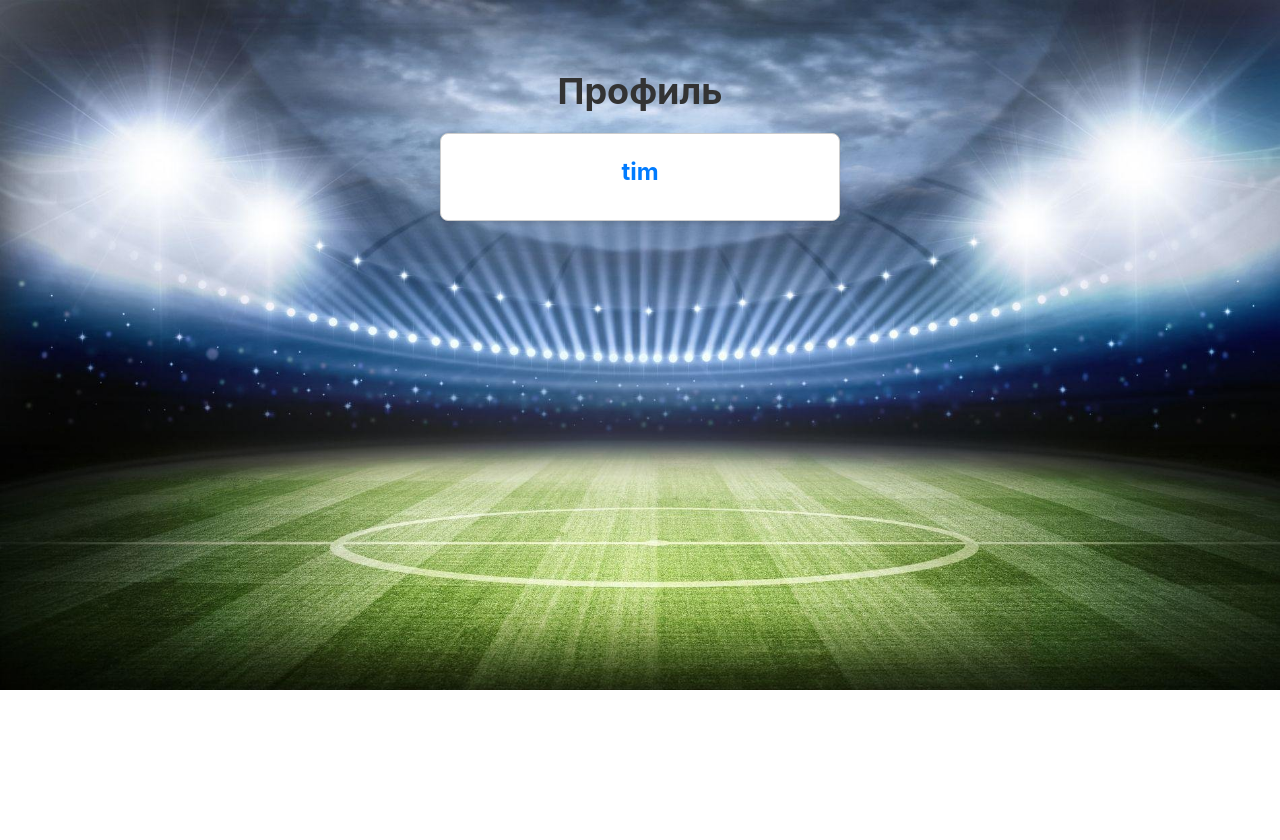
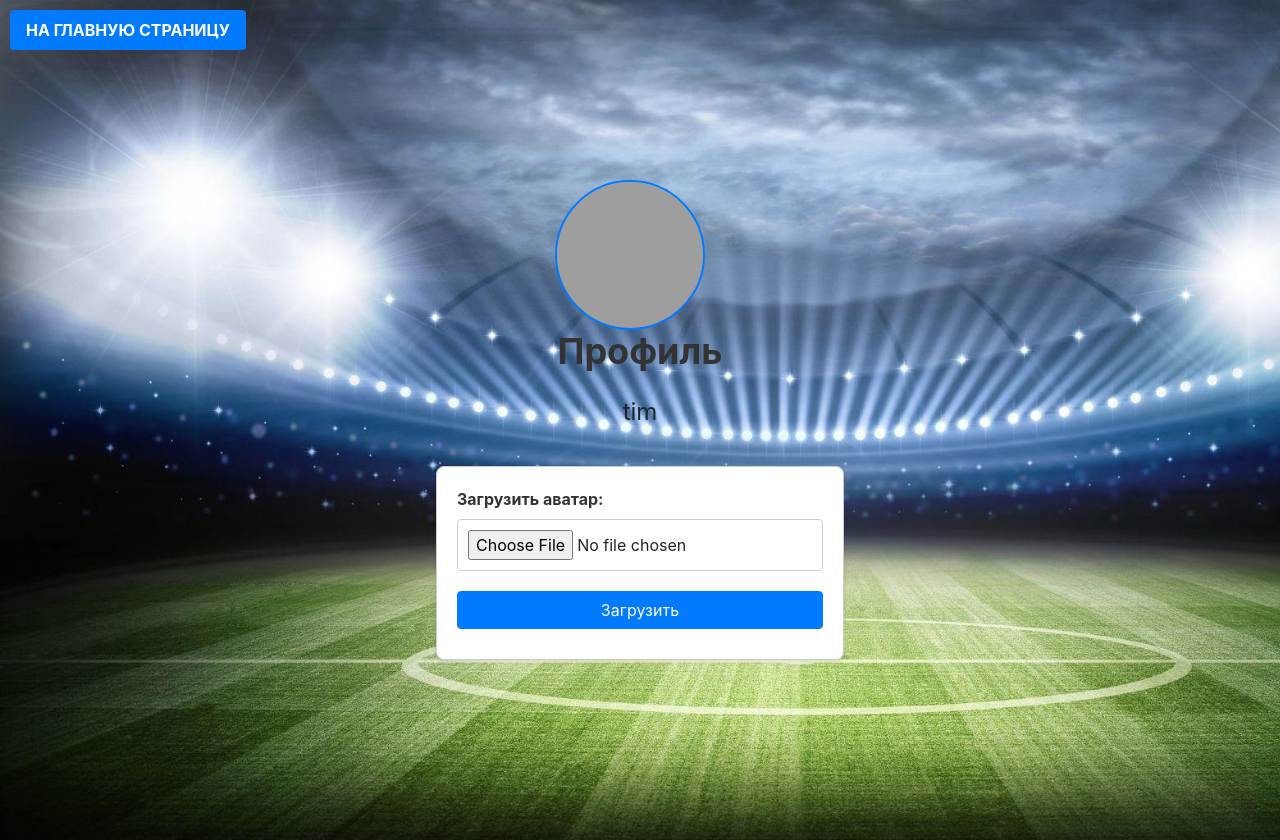
Before and after one commit to tim8006/Football-website, a Flask app: page /profile in a window 1280 px wide. Before the commit the page ends 690 px from the top, so only its background shows below. Run offline with Flask 2, Linux system fonts and the light colour scheme; a user stored in the database is signed in; some libraries are stand-ins or nearby versions; grey boxes are pictures that could not be loaded.

Commit message:
Комит

```diff
--- a/static/css/styles.css
+++ b/static/css/styles.css
@@ -101,54 +101,54 @@ input[type="submit"] {
 
 
 .profile-container {
-    margin-top: 50px;
+    display: flex;
+    align-items: center;
+    justify-content: center;
+    height: 100vh;
+}
+.home-button {
+    position: absolute;
+    top: 10px;
+    left: 10px;
+    padding: 10px;
+    background-color: #007bff;
+    color: white;
+    text-decoration: none;
+}
+.profile-info {
+    display: flex;
+    flex-direction: column;
+    align-items: center;
+}
+
+.profile-avatar-frame {
+    width: 150px;
+    height: 150px;
+    border: 2px solid #007bff;
+    border-radius: 50%;
+    overflow: hidden;
+    margin-right: 20px;
+}
+
+.profile-avatar-frame img {
+    width: 100%;
+    height: 100%;
+    object-fit: cover;
+}
+
+.profile-name {
     text-align: center;
 }
+
 h1 {
     font-size: 36px;
     font-weight: bold;
     color: #333;
     margin-bottom: 20px;
 }
-.profile-info {
-    border: 1px solid #ccc;
-    padding: 20px;
-    border-radius: 8px;
-    background-color: #fff;
-    box-shadow: 0 2px 4px rgba(0, 0, 0, 0.1); /* Добавить тень */
-    max-width: 400px;
-    margin: 0 auto;
-}
+
 .profile-username {
     font-size: 24px;
-    font-weight: bold;
-    color: #007bff;
-    margin-bottom: 10px;
-}
-.profile-avatar {
-    width: 150px;
-    height: 150px;
-    border-radius: 50%;
-    object-fit: cover;
-    margin-bottom: 20px;
-}
-.profile-form-container {
-    margin-top: 20px;
-}
-.profile-form-container form {
-    display: inline-block;
-}
-.profile-form-container form input[type="submit"] {
-    padding: 10px 20px;
-    font-size: 16px;
-    background-color: #007bff;
-    color: #fff;
-    border: none;
-    border-radius: 4px;
-    cursor: pointer;
-}
-.profile-form-container form input[type="submit"]:hover {
-    background-color: #0069d9;
 }
 
 .register-container {
@@ -251,3 +251,21 @@ th {
 .team_stats-text-center {
     text-align: center;
 }
+
+.home-button {
+    display: inline-block;
+    padding: 8px 16px;
+    font-size: 1em;
+    font-weight: bold;
+    text-transform: uppercase;
+    color: #fff;
+    background-color: #007bff;
+    border: none;
+    border-radius: 4px;
+    text-decoration: none;
+    transition: background-color 0.3s ease;
+}
+
+.home-button:hover {
+    background-color: #0056b3;
+}}
--- a/templates/profile.html
+++ b/templates/profile.html
@@ -9,9 +9,25 @@
 </head>
 <body>
     <div class="profile-container">
-        <h1>Профиль</h1>
+        <a href="{{ url_for('index') }}" class="home-button">На главную страницу</a>
         <div class="profile-info">
-            <p class="profile-username">{{ username }}</p>
+            <div class="profile-avatar-frame">
+                {% if session['avatar'] %}
+                    <img src="{{ url_for('static', filename='images/' ~ session['avatar']) }}" alt="Аватар">
+                {% endif %}
+            </div>
+            <div class="profile-name">
+                <h1>Профиль</h1>
+                <p class="profile-username">{{ username }}</p>
+            </div>
+            <form action="{{ url_for('profile') }}" method="POST" enctype="multipart/form-data">
+                {{ form.csrf_token }}
+                <div class="form-group">
+                    <label for="avatar">Загрузить аватар:</label>
+                    {{ form.avatar(class="form-control-file") }}
+                </div>
+                <button type="submit" class="btn btn-primary">Загрузить</button>
+            </form>
         </div>
     </div>
 </body>
```
Also changed, not shown: users.db.
